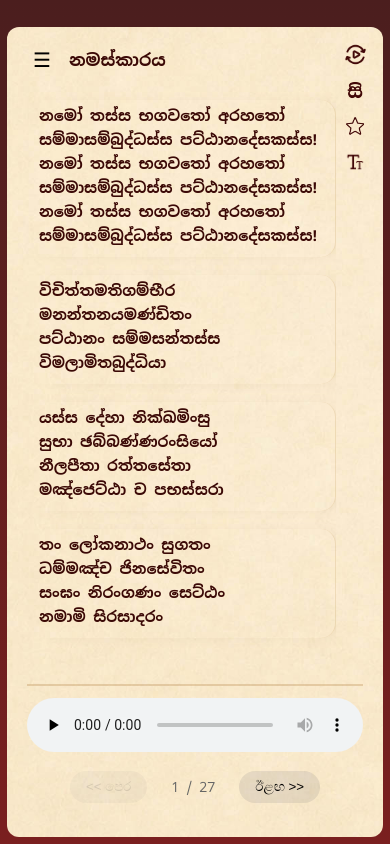
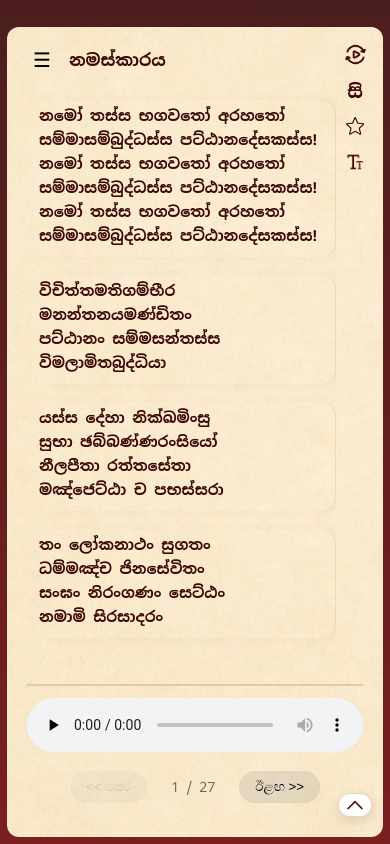
Before and after one commit to narthanasathsara93/samantha-patthana, a Vue app: page / in a window 390 px wide. Built offline with nearby package versions, Linux system fonts and the light colour scheme; no server answers.

Commit message:
added audio toggle

```diff
--- a/src/App.vue
+++ b/src/App.vue
@@ -14,7 +14,12 @@
       />
 
       <!-- Content -->
-      <main class="content">
+      <main
+        class="content"
+        :class="{
+          'mobile-lower-controls-hidden': !areMobileLowerControlsVisible,
+        }"
+      >
         <!-- Mobile Header -->
         <MobileHeader
           :is-bookmarked="isBookmarked(selectedVerse.id)"
@@ -55,6 +60,7 @@
               :is-bookmarked="isBookmarked(selectedVerse.id)"
               @toggle-bookmark="handleToggleBookmark"
             />
+
             <span ref="fontSettingsRef" class="font-settings">
               <button
                 class="font-settings-btn"
@@ -101,7 +107,11 @@
           </div>
 
           <AudioPlayer
-            v-if="!isShowingResourcesPanel && !isSinhalaTextView && route.name !== 'punyanumodana'"
+            v-if="
+              !isShowingResourcesPanel &&
+              !isSinhalaTextView &&
+              route.name !== 'punyanumodana'
+            "
             ref="audioPlayerRef"
             :audio-src="selectedVerseAudio"
             :hls-src="selectedVerseHlsAudio"
@@ -135,6 +145,26 @@
             &darr;
           </button>
         </div>
+
+        <button
+          class="lower-controls-toggle"
+          type="button"
+          :class="{ active: areMobileLowerControlsVisible }"
+          :aria-label="
+            areMobileLowerControlsVisible
+              ? 'Hide audio and pagination controls'
+              : 'Show audio and pagination controls'
+          "
+          :aria-pressed="areMobileLowerControlsVisible"
+          :title="
+            areMobileLowerControlsVisible
+              ? 'Hide audio and pagination controls'
+              : 'Show audio and pagination controls'
+          "
+          @click="toggleMobileLowerControls"
+        >
+          <img class="font-resize-icon" :src="getArrowIcon(`up`)" />
+        </button>
 
         <!-- Overlay -->
         <Overlay :show="isSidebarOpen" @click="toggleSidebar" />
@@ -200,6 +230,7 @@ const minReaderFontSize = 15;
 const maxReaderFontSize = 30;
 const readerFontSize = ref(loadReaderFontSize());
 const isShowingResourcesPanel = ref(false);
+const areMobileLowerControlsVisible = ref(true);
 
 // Computed audio ref
 const audioRef = computed(() => audioPlayerRef.value?.audioRef);
@@ -414,6 +445,10 @@ function toggleFontSettings() {
   isFontSettingsOpen.value = !isFontSettingsOpen.value;
 }
 
+function toggleMobileLowerControls() {
+  areMobileLowerControlsVisible.value = !areMobileLowerControlsVisible.value;
+}
+
 function handleDocumentClick(event) {
   if (!isFontSettingsOpen.value) {
     return;
@@ -436,6 +471,12 @@ const getSinhalaToggleIcon = () => {
   return isSinhalaTextView.value
     ? getAssetUrl("icons/paali.png")
     : getAssetUrl("icons/sinhala.png");
+};
+
+const getArrowIcon = (direction) => {
+  return direction === "up"
+    ? getAssetUrl("icons/arrow-up.png")
+    : getAssetUrl("icons/arrow-down.png");
 };
 
 onMounted(() => {
@@ -469,7 +510,9 @@ watch(
   () => route.meta.verseId,
   (verseId) => {
     if (verseId) {
-      const verseIndex = flattenedVerses.value.findIndex((v) => v.id === verseId);
+      const verseIndex = flattenedVerses.value.findIndex(
+        (v) => v.id === verseId,
+      );
       if (verseIndex !== -1) {
         isShowingResourcesPanel.value = false;
         isSinhalaTextView.value = false;
@@ -478,7 +521,7 @@ watch(
       }
     }
   },
-  { immediate: true }
+  { immediate: true },
 );
 
 resetActiveAudioRange();
@@ -633,6 +676,10 @@ body,
 .sinhala-toggle-btn:disabled {
   cursor: default;
   opacity: 0.35;
+}
+
+.lower-controls-toggle {
+  display: none;
 }
 
 .font-settings-panel {
@@ -804,6 +851,42 @@ body,
     border-bottom: none;
   }
 
+  .lower-controls-toggle {
+    position: absolute;
+    top: 96%;
+    right: 3%;
+    z-index: 2;
+    display: flex;
+    /* flex-direction: column; */
+    /* gap: 8px; */
+    transform: translateY(-50%);
+    /* width: 42px; */
+    /* min-height: 24px; */
+    /* padding: 3px 6px; */
+    border: 1px solid rgba(59, 9, 6, 0.16);
+    border-radius: 999px;
+    /* background: rgba(255, 255, 255, 0.62); */
+    /* color: #3b0906; */
+    cursor: pointer;
+    /* display: inline-flex; */
+    align-items: center;
+    /* justify-content: center; */
+    /* font-size: 10px; */
+    /* font-weight: 800; */
+    /* line-height: 1; */
+    transition: background 0.2s ease, box-shadow 0.2s ease, opacity 0.2s ease;
+  }
+
+  .lower-controls-toggle.active {
+    background: rgba(255, 255, 255, 0.92);
+    box-shadow: 0 4px 12px rgba(59, 9, 6, 0.12);
+  }
+
+  .mobile-lower-controls-hidden .player,
+  .mobile-lower-controls-hidden .pagination {
+    display: none;
+  }
+
   .font-settings-panel {
     right: 0;
     top: 34px;
```
Also changed, not shown: src/assets/icons/arrow-down.png (added), src/assets/icons/arrow-up.png (added).
